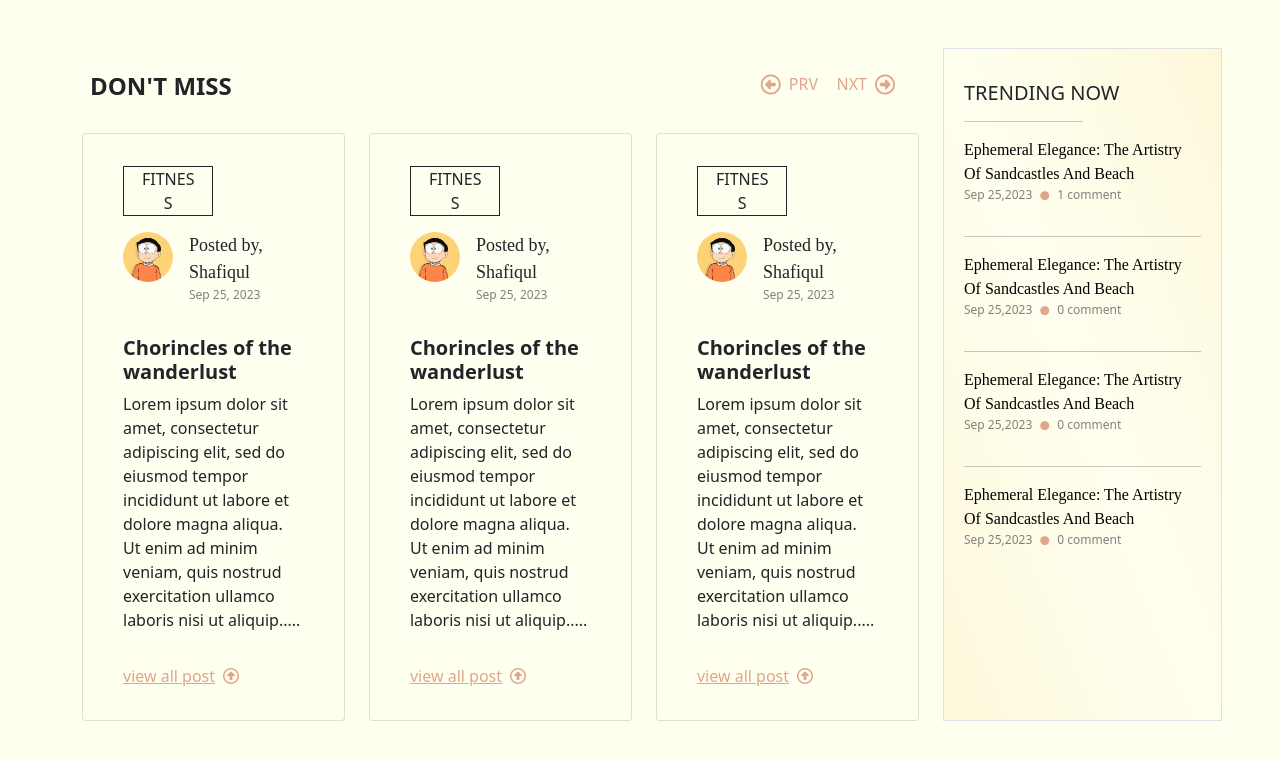
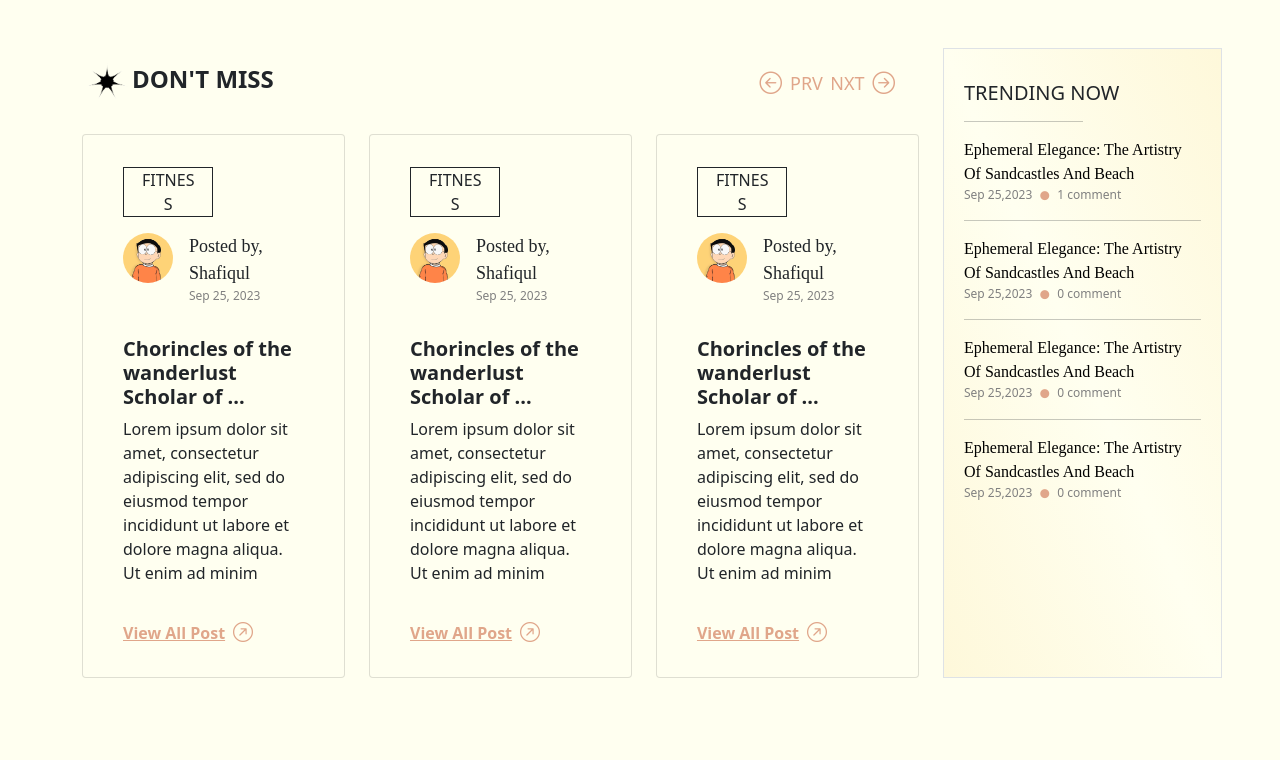
Before and after one commit to madhavi-neupane/blogxton_clone, a plain HTML site: page index.html in a window 1280 px wide. Drawn offline with nearby package versions, Linux system fonts and the light colour scheme.

Commit message:
Add files via upload

```diff
--- a/index.html
+++ b/index.html
@@ -15,22 +15,35 @@
       integrity="sha384-EVSTQN3/azprG1Anm3QDgpJLIm9Nao0Yz1ztcQTwFspd3yD65VohhpuuCOmLASjC"
       crossorigin="anonymous"
     />
+
+    <link
+      rel="stylesheet"
+      href="https://cdn.jsdelivr.net/npm/bootstrap-icons@1.3.0/font/bootstrap-icons.css"
+    />
   </head>
   <body class="container mt-5" style="background-color: #fffff0">
     <!-- main div -->
     <div class="d-flex">
       <!-- left div -->
       <div class="col-9">
-        <div class="d-flex justify-content-between p-2 pe-4 mt-3">
-          <div>
+        <div class="d-flex justify-content-between pe-4">
+          <div class="d-flex align-items-center ms-0 ps-0">
+            <img
+              src="starburst1.png"
+              alt="icon"
+              style="height: 70px; width: 50px"
+            />
             <h5 style="font-size: 24px" class="fw-bold">DON'T MISS</h5>
           </div>
-          <div class="d-flex col-2 justify-content-between">
-            <div class="arrow">
-              <i class="fa-regular fa-circle-left pe-2 fa-lg"></i>PRV
+          <div
+            class="d-flex col-2 justify-content-between"
+            style="font-size: 18px"
+          >
+            <div class="arrow d-flex align-items-center">
+              <i class="bi bi-arrow-left-circle pe-2 fa-lg"></i>PRV
             </div>
-            <div class="arrow">
-              NXT<i class="fa-regular fa-circle-right ps-2 fa-lg"></i>
+            <div class="arrow d-flex align-items-center">
+              NXT<i class="bi bi-arrow-right-circle ps-2 fa-lg"></i>
             </div>
           </div>
         </div>
@@ -68,20 +81,24 @@
                     </div>
 
                     <h5 class="card-title fw-bold">
-                      Chorincles of the wanderlust
+                      Chorincles of the wanderlust Scholar of ...
                     </h5>
                     <p class="card-text pb-3">
                       Lorem ipsum dolor sit amet, consectetur adipiscing elit,
                       sed do eiusmod tempor incididunt ut labore et dolore magna
-                      aliqua. Ut enim ad minim veniam, quis nostrud exercitation
-                      ullamco laboris nisi ut aliquip.....
+                      aliqua. Ut enim ad minim
                     </p>
                     <div
                       style="color: #e0a68a; align-items: baseline"
                       class="d-flex"
                     >
-                      <p><u>view all post</u></p>
-                      <i class="fa-regular fa-circle-up ps-2"></i>
+                      <p>
+                        <u><b>View All Post</b></u>
+                      </p>
+                      <i
+                        class="bi bi-arrow-up-right-circle ps-2"
+                        style="font-size: 20px"
+                      ></i>
                     </div>
                   </div>
                 </div>
@@ -116,20 +133,24 @@
                     </div>
 
                     <h5 class="card-title fw-bold">
-                      Chorincles of the wanderlust
+                      Chorincles of the wanderlust Scholar of ...
                     </h5>
                     <p class="card-text pb-3">
                       Lorem ipsum dolor sit amet, consectetur adipiscing elit,
                       sed do eiusmod tempor incididunt ut labore et dolore magna
-                      aliqua. Ut enim ad minim veniam, quis nostrud exercitation
-                      ullamco laboris nisi ut aliquip.....
+                      aliqua. Ut enim ad minim
                     </p>
                     <div
                       style="color: #e0a68a; align-items: baseline"
                       class="d-flex"
                     >
-                      <p><u>view all post</u></p>
-                      <i class="fa-regular fa-circle-up ps-2"></i>
+                      <p>
+                        <u><b>View All Post</b></u>
+                      </p>
+                      <i
+                        class="bi bi-arrow-up-right-circle ps-2"
+                        style="font-size: 20px"
+                      ></i>
                     </div>
                   </div>
                 </div>
@@ -164,20 +185,24 @@
                     </div>
 
                     <h5 class="card-title fw-bold">
-                      Chorincles of the wanderlust
+                      Chorincles of the wanderlust Scholar of ...
                     </h5>
                     <p class="card-text pb-3">
                       Lorem ipsum dolor sit amet, consectetur adipiscing elit,
                       sed do eiusmod tempor incididunt ut labore et dolore magna
-                      aliqua. Ut enim ad minim veniam, quis nostrud exercitation
-                      ullamco laboris nisi ut aliquip.....
+                      aliqua. Ut enim ad minim
                     </p>
                     <div
                       style="color: #e0a68a; align-items: baseline"
                       class="d-flex"
                     >
-                      <p><u>view all post</u></p>
-                      <i class="fa-regular fa-circle-up ps-2"></i>
+                      <p>
+                        <u><b>View All Post</b></u>
+                      </p>
+                      <i
+                        class="bi bi-arrow-up-right-circle ps-2"
+                        style="font-size: 20px"
+                      ></i>
                     </div>
                   </div>
                 </div>
@@ -216,7 +241,7 @@
               <i class="fa-solid fa-circle fa-xs" style="color: #e0a68a"></i>
               <p class="subtext ps-2">1 comment</p>
             </div>
-            <hr class="col-12" />
+            <hr class="col-12 mt-0" />
           </div>
           <!-- text 1 end -->
 
@@ -230,11 +255,11 @@
               <i class="fa-solid fa-circle fa-xs" style="color: #e0a68a"></i>
               <p class="subtext ps-2">0 comment</p>
             </div>
-            <hr class="col-12" />
+            <hr class="col-12 mt-0" />
           </div>
           <!-- text 2 end -->
 
-          <!-- text 3 -->
+          <!-- text 2 -->
           <div>
             <p class="text mb-0" style="font-family: drexler">
               Ephemeral Elegance: The Artistry Of Sandcastles And Beach
@@ -244,9 +269,10 @@
               <i class="fa-solid fa-circle fa-xs" style="color: #e0a68a"></i>
               <p class="subtext ps-2">0 comment</p>
             </div>
-            <hr class="col-12" />
+            <hr style="color: transparent" class="mb-0 mt-0" />
+            <hr class="col-12 mt-0" />
           </div>
-          <!-- text 3 end -->
+          <!-- text 2 end -->
 
           <!-- text 4 -->
           <div>
```
Also changed, not shown: starburst1.png (added).
